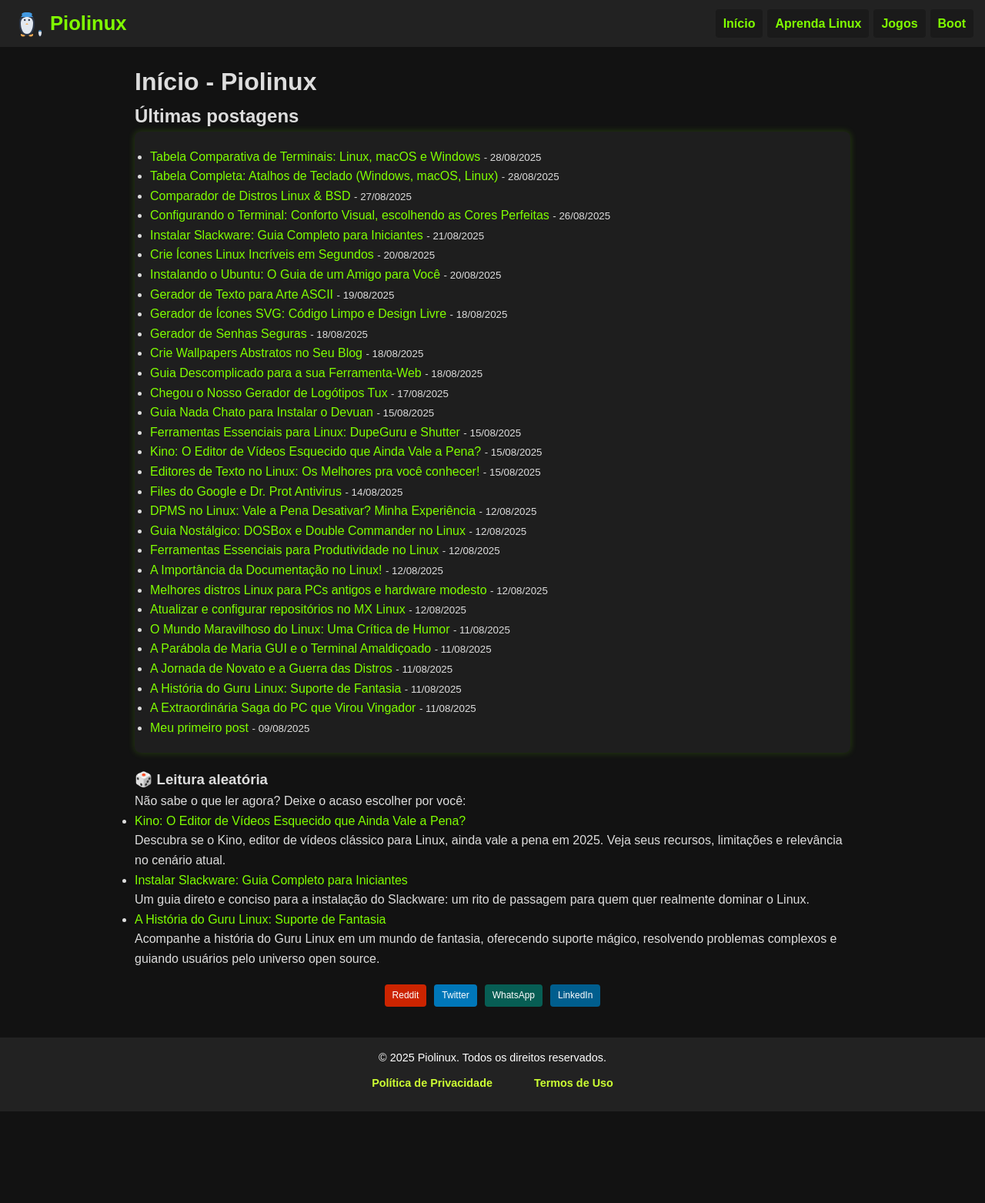
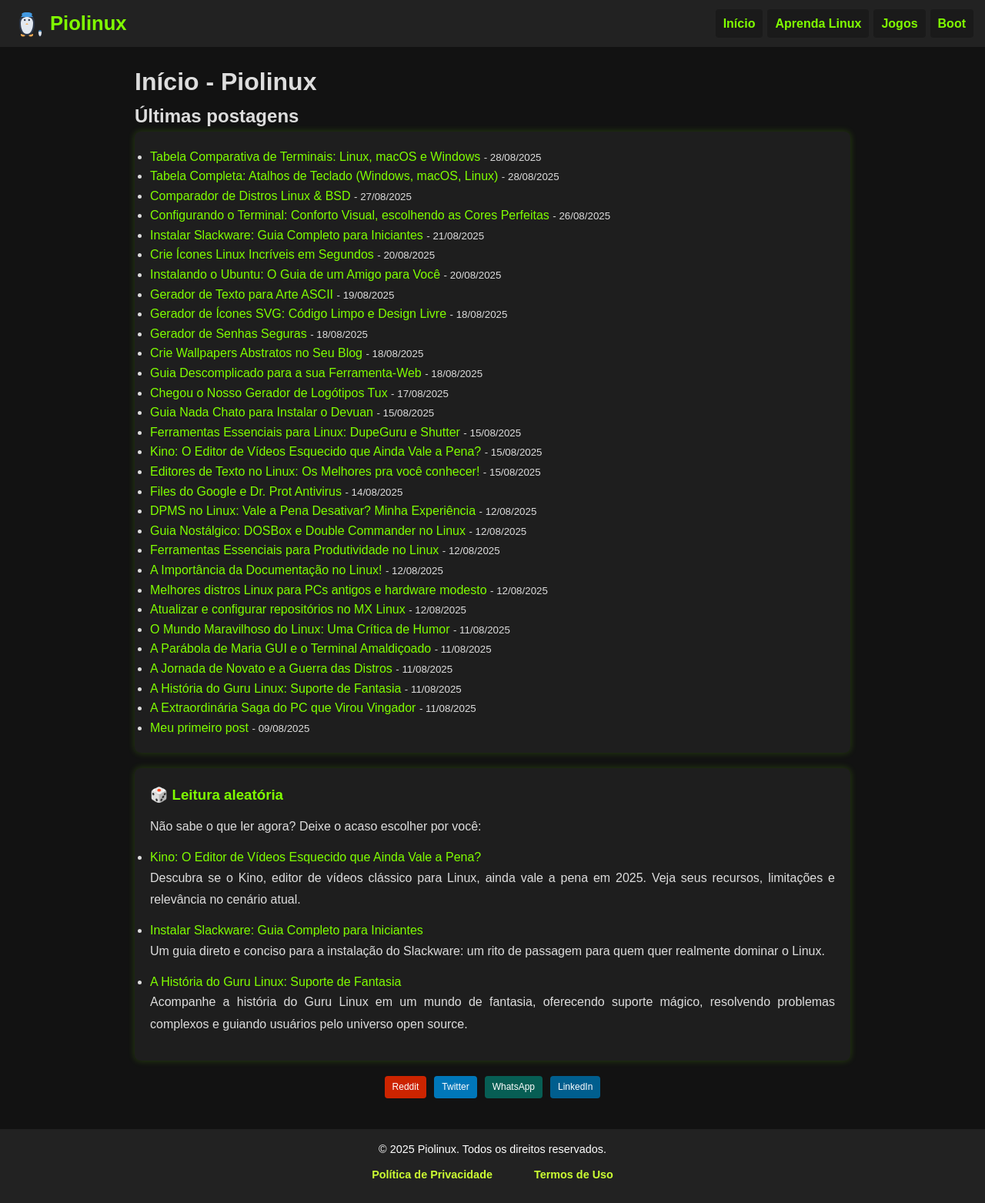
Before and after one commit to Piolinux/piolinux-site, a Jekyll site: the page built from index.md, in a window 1280 px wide. Shown: the whole page at 77% size. Built offline with Jekyll 4.4.1, drawn with Linux system fonts in a browser that asks for light colours; before the commit the page ends 1444 px from its top, so only the background shows below that.

Commit message:
Update default.html

```diff
--- a/_layouts/default.html
+++ b/_layouts/default.html
@@ -20,7 +20,7 @@
         {% endif %}
 
         {{ content }}
-
+<section class="post-content">
 <div class="random-posts-container">
   <h3>🎲 Leitura aleatória</h3>
   <p>
```
